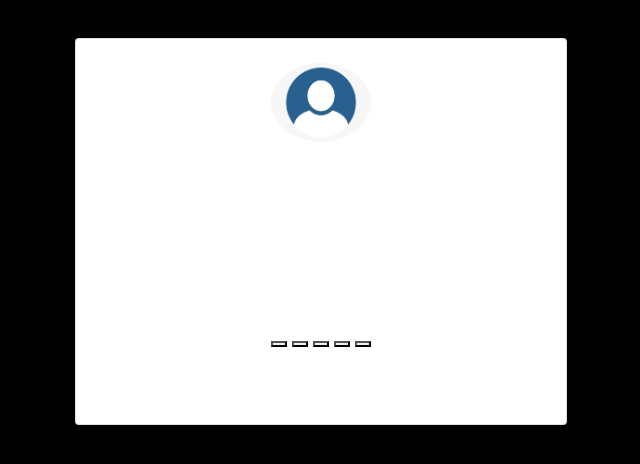
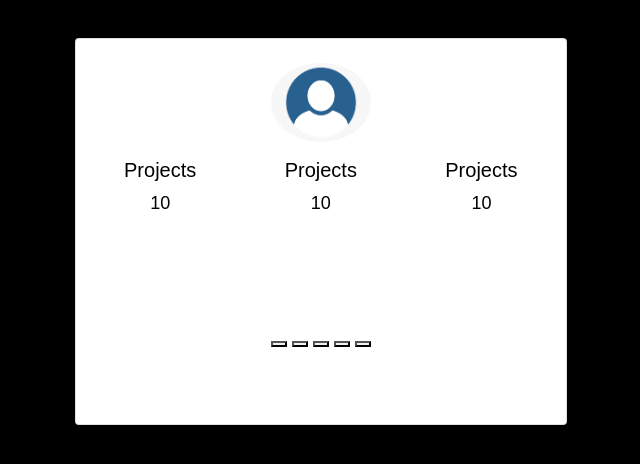
Before and after one commit to jnzm02/RoomApp, a Django app: template templates/registration/user_profile.html in a window 1280 px wide. Shown: the part 66-530 px from the top of the page, without its empty margins (369-1009 px from the left). Run offline with Django 3.2, Linux system fonts and the light colour scheme; the template is opened without the code that fills it, so the values that code supplies are empty; some libraries are stand-ins or nearby versions.

```diff
--- a/rooms/models.py
+++ b/rooms/models.py
@@ -11,6 +11,9 @@ class Room(models.Model):
     is_private = models.BooleanField(default=False)
     password = models.CharField(max_length=32, blank=True)
     number_of_users = models.IntegerField(default=0, validators=[MaxValueValidator(800000000), MinValueValidator(0)])
+    # TODO: add image for Room with default value: Applogo
+
+    # TODO: add description for Room with blank value {True}
 
     class Meta:
         verbose_name = "Room"
--- a/templates/registration/user_profile.html
+++ b/templates/registration/user_profile.html
@@ -19,11 +19,12 @@
     <div class="container d-flex justify-content-center">
         <div class="card p-3 py-4">
             <div class="text-center">
-            <img src="{% static 'images/blank-profile-picture.png' %}" width="100" class="rounded-circle">
+
+                <img src="{% static 'images/blank-profile-picture.png' %}" width="100" class="rounded-circle">
                 <h3 class="mt-2" style="color:black">{{ user.username }}</h3>
                 <span class="mt-1 clearfix" style="color:black">{{ user.email }}</span>
 
-                <div class="row mt-3 mb-3">
+                <div class="row mt-3 mb-3" style="color:black">
 
                   <div class="col-md-4">
                     <h5>Projects</h5>
@@ -37,7 +38,6 @@
                   <h5>Projects</h5>
                     <span class="num">10</span>
                   </div>
-
                 </div>
 
                 <hr class="line">
```
